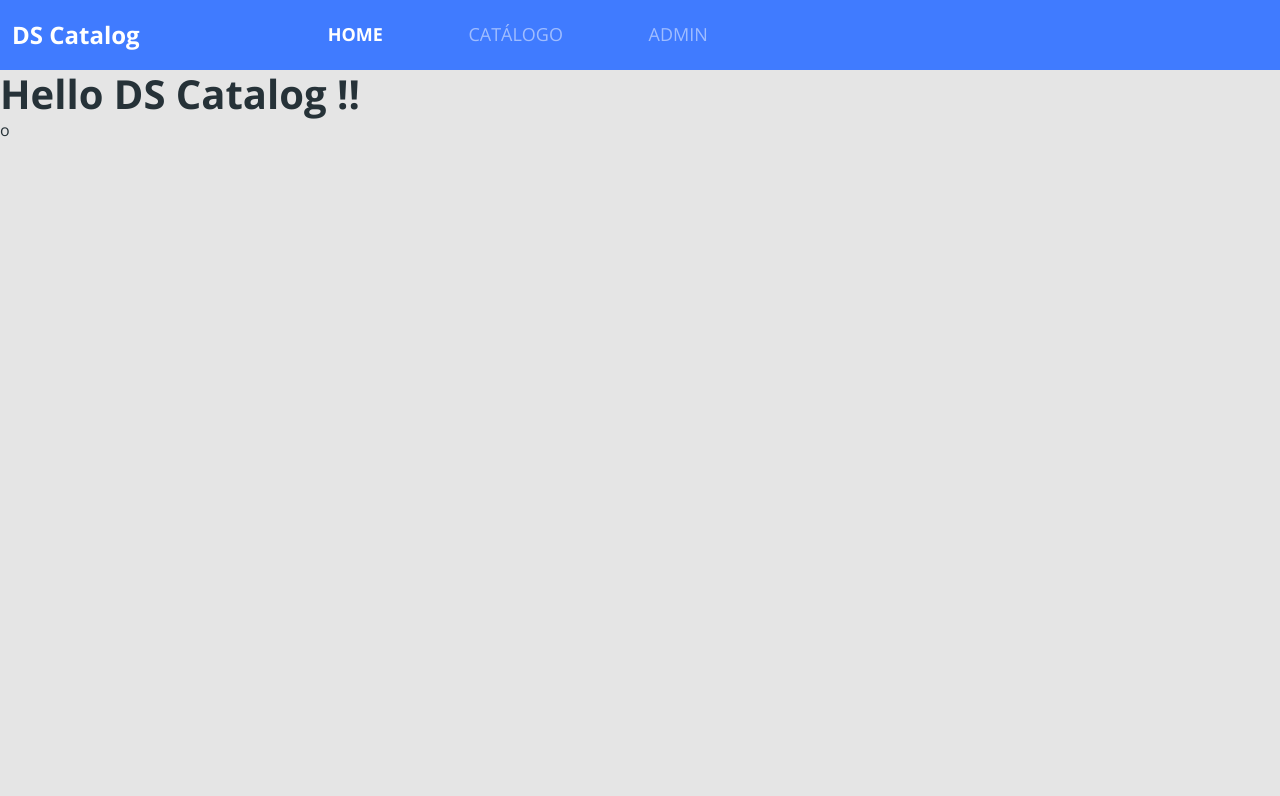
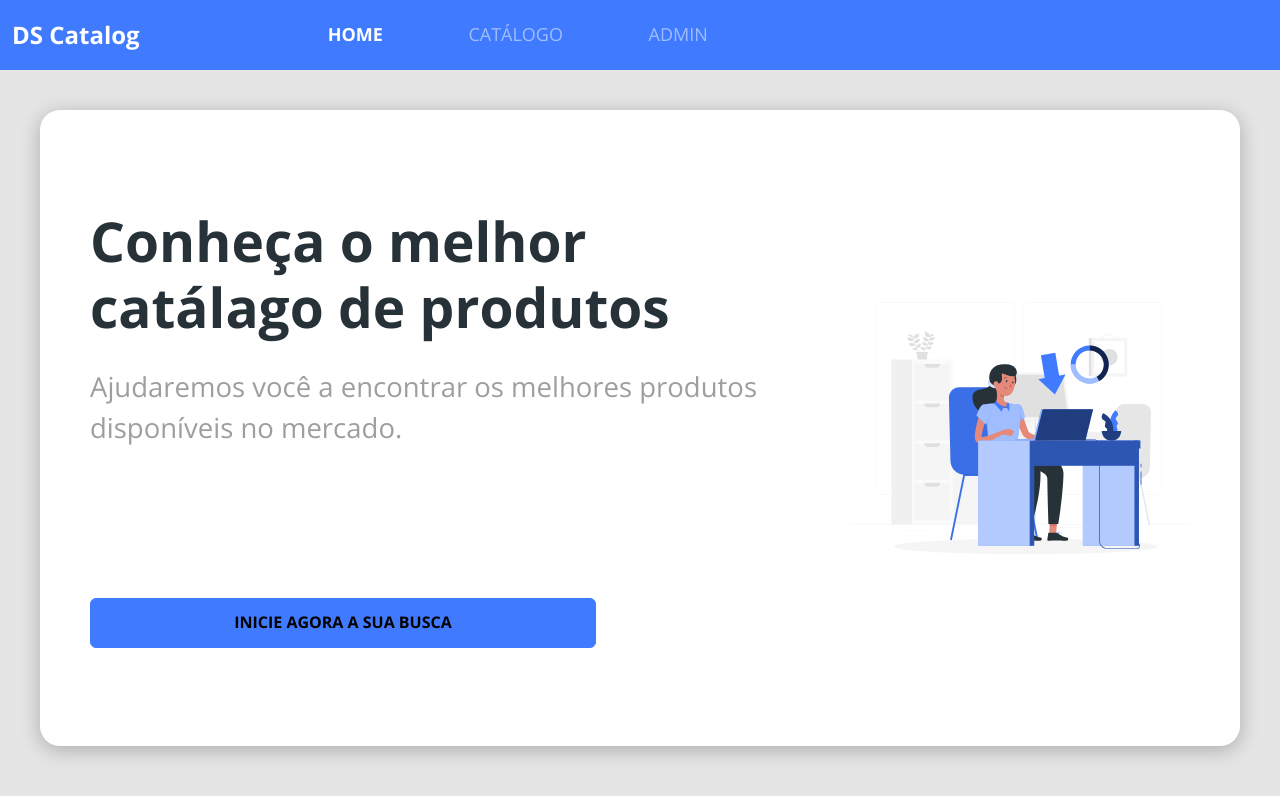
Before and after one commit to Othon-Code/bds-dscatalog, a React (Create React App) app in the folder frontweb/: page / in a window 1280 px wide. Shown: the top 796 px of the page. Built offline with nearby package versions, Linux system fonts and the light colour scheme.

Commit message:
Home Styling

```diff
--- a/frontweb/src/App.tsx
+++ b/frontweb/src/App.tsx
@@ -1,13 +1,12 @@
-import Navbar from './components/Navbar';
+import Home from 'pages/Home';
 import './assets/styles/custom.scss';
 import './App.css';
 
 function App() {
   return (
     <>
-    <Navbar />
-  <h1>Hello DS Catalog !!</h1>
-o    </>
+      <Home />
+    </>
   );
 }
 
--- /dev/null
+++ b/frontweb/src/components/ButtonIcon/index.tsx
@@ -0,0 +1,13 @@
+import './styles.css';
+
+const ButtonIcon = () => {
+  return (
+    <>
+      <button className="btn btn-primary btn-icon">
+        <h6>INICIE AGORA A SUA BUSCA</h6>
+      </button>
+    </>
+  );
+};
+
+export default ButtonIcon;
--- /dev/null
+++ b/frontweb/src/components/ButtonIcon/styles.css
@@ -0,0 +1,3 @@
+.btn-icon{
+    height: 50px;
+}
--- /dev/null
+++ b/frontweb/src/pages/Home/index.tsx
@@ -0,0 +1,31 @@
+import { ReactComponent as MainImage } from 'assets/images/main-img.svg';
+import ButtonIcon from 'components/ButtonIcon';
+import Navbar from 'components/Navbar';
+import './styles.css';
+
+const Home = () => {
+  return (
+    <>
+      <Navbar />
+      <div className="home-container">
+        <div className="home-card">
+          <div className="home-content-container">
+            <div>
+                <h1>Conheça o melhor catálago de produtos</h1>
+                <p>
+                  Ajudaremos você a encontrar os melhores produtos disponíveis no
+                  mercado.
+                </p>
+            </div>
+            <ButtonIcon />
+          </div>
+          <div className="home-image-container">
+            <MainImage />
+          </div>
+        </div>
+      </div>
+    </>
+  );
+};
+
+export default Home;
--- /dev/null
+++ b/frontweb/src/pages/Home/styles.css
@@ -0,0 +1,140 @@
+.home-container {
+  padding: 10px;
+  font-size: 20px;
+  text-align: center;
+}
+
+.home-card {
+  display: flex;
+  flex-direction: column-reverse;
+  background-color: #fff;
+  box-shadow: 0px 4px 20px rgba(0, 0, 0, 0.25);
+  border-radius: 20px;
+}
+.home-content-container {
+  display: flex;
+  flex-direction: column;
+  align-items: center;
+  padding: 10px 10px 60px 10px;
+}
+
+.home-content-container h1 {
+  width: 260px;
+  font-size: 1em;
+  margin-bottom: 15px;
+}
+.home-content-container p {
+  width: 260px;
+  color: #9e9e9e;
+  margin-bottom: 30px;
+  font-size: 0.6em;
+}
+
+.home-image-container {
+  padding: 50px 15px;
+}
+
+.home-image-container svg {
+  width: 100%;
+  height: auto;
+}
+
+@media (min-width: 576px) {
+  .home-container {
+    padding: 15px;
+    font-size: 40px;
+  }
+
+  .home-content-container h1 {
+    width: 506px;
+    font-size: 1em;
+    margin-bottom: 20px;
+  }
+
+  .home-content-container p {
+    width: 506px;
+    font-size: 0.5em;
+    font-weight: 400;
+    margin-bottom: 20px;
+  }
+
+  .home-content-container button {
+    width: 506px;
+  }
+
+  .home-image-container svg {
+    width: 506px;
+  }
+}
+
+@media (min-width: 768px) {
+  .home-image-container {
+    padding: 100px 20px;
+  }
+
+  .home-content-container {
+    padding: 20px 20px 100px 20px;
+  }
+
+  .home-content-container p {
+    width: 700px;
+  }
+}
+
+@media (min-width: 992px) {
+  .home-container {
+    font-size: 55px;
+    padding: 40px;
+  }
+
+  .home-image-container {
+    padding: 125px 20px;
+  }
+
+  .home-content-container {
+    padding: 20px 20px 150px 20px;
+  }
+
+  .home-content-container h1 {
+    margin-bottom: 26px;
+    width: 700px;
+  }
+
+  .home-content-container p {
+    margin-bottom: 47px;
+    width: 700px;
+  }
+}
+
+@media (min-width: 1200px) {
+  .home-card {
+    flex-direction: row;
+    justify-content: space-around;
+    padding: calc(((85vh - 484px) / 2) - 20px) 0;
+  }
+  .home-content-container {
+    height: 480px;
+    width: 700px;
+    padding: 20px;
+    align-items: flex-start;
+    text-align: left;
+    align-content: space-between;
+    flex-flow: wrap;
+  }
+
+  .home-image-container {
+    display: flex;
+    align-items: center;
+    padding: 20px;
+  }
+
+  .home-image-container svg {
+    width: 100%;
+  }
+}
+
+@media (min-width: 1400px) {
+  .home-image-container svg {
+    width: 480px;
+  }
+}
```
Also changed, not shown: frontweb/src/assets/images/main-img.svg (added).
